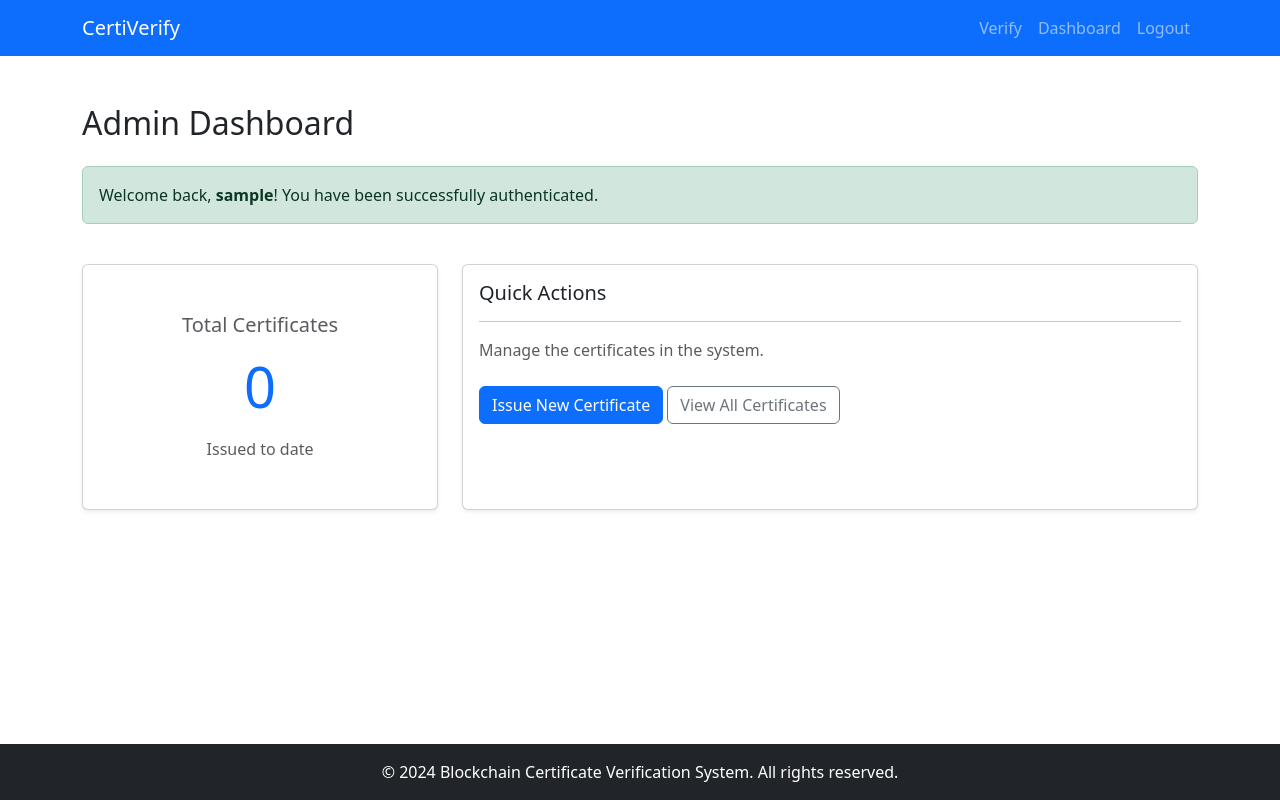
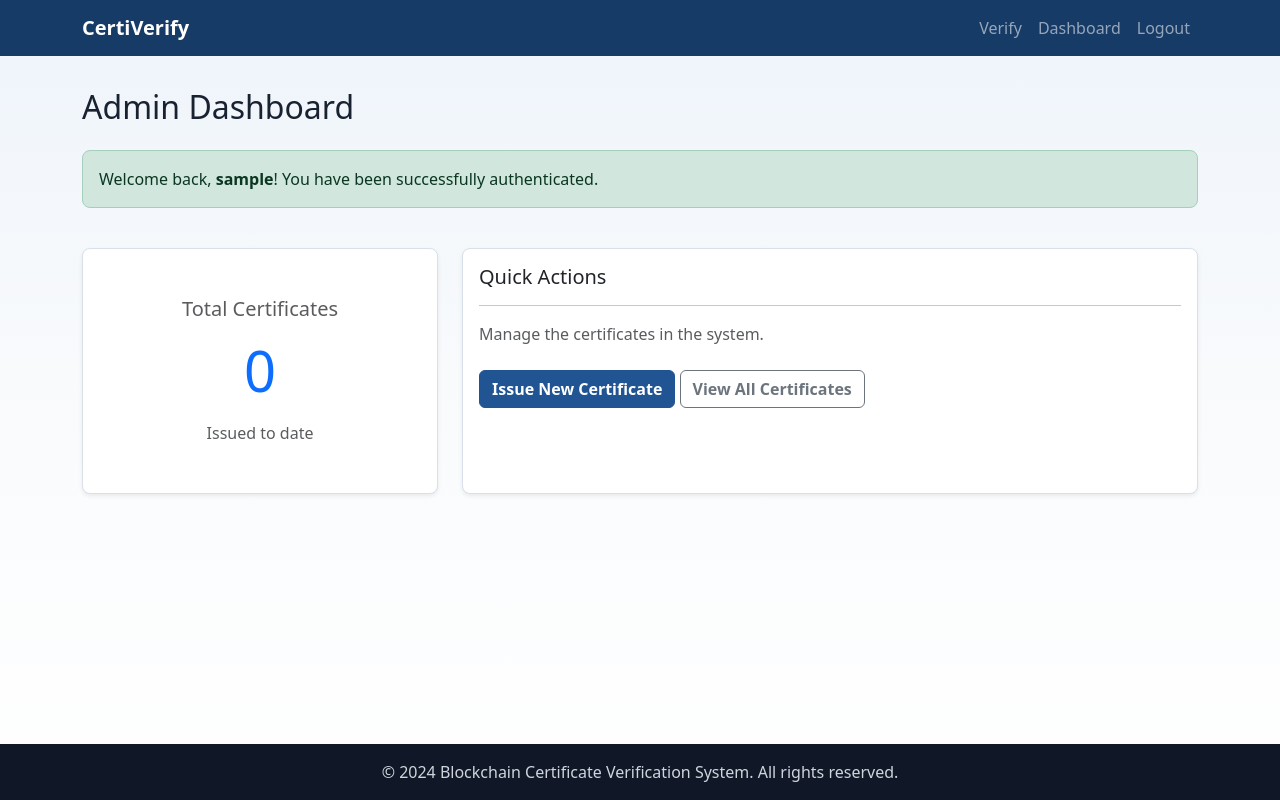
Before and after one commit to abhigyan369/Blockchain-Certificate-Verification-System, a Django app: page /dashboard/ in a window 1280 px wide. Run offline with Django 5.2, Linux system fonts and the light colour scheme; the visitor is signed in with stand-in values (Sample User, id 1); data that the repository does not hold is empty.

Commit message:
Polish shared application layout

```diff
--- /dev/null
+++ b/static/css/app.css
@@ -0,0 +1,229 @@
+:root {
+    --surface: #ffffff;
+    --surface-muted: #f5f7fb;
+    --ink: #182230;
+    --ink-muted: #667085;
+    --line: #d9e0ea;
+    --brand: #205493;
+    --brand-dark: #173b67;
+    --accent: #0f766e;
+    --success: #16803c;
+    --warning: #a15c00;
+    --danger: #b42318;
+    --shadow-sm: 0 8px 20px rgba(24, 34, 48, 0.06);
+    --shadow-md: 0 16px 36px rgba(24, 34, 48, 0.10);
+}
+
+body.app-shell {
+    min-height: 100vh;
+    display: flex;
+    flex-direction: column;
+    color: var(--ink);
+    background:
+        linear-gradient(180deg, #eef4fb 0, #f8fafc 360px, #ffffff 100%);
+}
+
+.app-main {
+    flex: 1;
+    margin-top: 2rem;
+    margin-bottom: 3rem;
+}
+
+.app-navbar {
+    background: var(--brand-dark);
+    box-shadow: 0 1px 0 rgba(255, 255, 255, 0.10);
+}
+
+.navbar-brand {
+    letter-spacing: 0;
+}
+
+.nav-link {
+    border-radius: 6px;
+    transition: background-color 160ms ease, color 160ms ease;
+}
+
+.nav-link:hover,
+.nav-link:focus {
+    background: rgba(255, 255, 255, 0.12);
+}
+
+.app-footer {
+    background: #101828;
+    color: #d0d5dd;
+}
+
+.page-header {
+    display: flex;
+    align-items: center;
+    justify-content: space-between;
+    gap: 1rem;
+    margin-bottom: 1.5rem;
+}
+
+.page-title {
+    margin: 0;
+    font-size: clamp(1.5rem, 2vw, 2rem);
+    font-weight: 700;
+    color: var(--ink);
+}
+
+.page-subtitle {
+    margin: 0.35rem 0 0;
+    color: var(--ink-muted);
+}
+
+.card {
+    border: 1px solid var(--line);
+    border-radius: 8px;
+    box-shadow: var(--shadow-sm);
+}
+
+.card:hover {
+    box-shadow: var(--shadow-md);
+    transition: box-shadow 180ms ease;
+}
+
+.btn {
+    border-radius: 6px;
+    font-weight: 600;
+    transition: transform 160ms ease, box-shadow 160ms ease, background-color 160ms ease;
+}
+
+.btn:hover {
+    transform: translateY(-1px);
+}
+
+.btn-primary {
+    background: var(--brand);
+    border-color: var(--brand);
+}
+
+.btn-primary:hover,
+.btn-primary:focus {
+    background: var(--brand-dark);
+    border-color: var(--brand-dark);
+}
+
+.btn-outline-primary {
+    color: var(--brand);
+    border-color: var(--brand);
+}
+
+.table {
+    margin-bottom: 0;
+}
+
+.table thead th {
+    color: #344054;
+    font-size: 0.78rem;
+    text-transform: uppercase;
+    letter-spacing: 0;
+}
+
+.table td,
+.table th {
+    vertical-align: middle;
+}
+
+.form-control,
+.form-select {
+    border-color: #cfd8e3;
+    border-radius: 6px;
+    min-height: 2.75rem;
+}
+
+.form-control:focus,
+.form-select:focus {
+    border-color: var(--brand);
+    box-shadow: 0 0 0 0.2rem rgba(32, 84, 147, 0.16);
+}
+
+.alert {
+    border-radius: 8px;
+}
+
+.badge {
+    border-radius: 999px;
+    padding: 0.42rem 0.7rem;
+}
+
+.stat-card {
+    min-height: 168px;
+}
+
+.stat-value {
+    font-size: clamp(2rem, 5vw, 3rem);
+    font-weight: 750;
+    color: var(--brand);
+}
+
+.action-row {
+    display: flex;
+    flex-wrap: wrap;
+    gap: 0.5rem;
+}
+
+.verify-status-icon {
+    width: 72px;
+    height: 72px;
+    margin: 0 auto 1.25rem;
+    display: grid;
+    place-items: center;
+    border-radius: 50%;
+}
+
+.verify-status-icon.success {
+    color: var(--success);
+    background: #e7f6ec;
+}
+
+.verify-status-icon.warning {
+    color: var(--warning);
+    background: #fff4e5;
+}
+
+.verify-status-icon.danger {
+    color: var(--danger);
+    background: #fde8e7;
+}
+
+.hero-panel {
+    border-radius: 8px;
+    background: linear-gradient(135deg, #ffffff 0%, #eef6ff 100%);
+    border: 1px solid var(--line);
+    box-shadow: var(--shadow-sm);
+}
+
+.feature-tile {
+    min-height: 100%;
+}
+
+@media (max-width: 767.98px) {
+    .app-main {
+        margin-top: 1.25rem;
+        margin-bottom: 2rem;
+    }
+
+    .page-header {
+        align-items: stretch;
+        flex-direction: column;
+    }
+
+    .page-header .btn {
+        width: 100%;
+    }
+
+    .card-body {
+        padding: 1.25rem;
+    }
+
+    .action-row .btn {
+        flex: 1 1 100%;
+    }
+
+    .table-responsive {
+        border: 1px solid var(--line);
+        border-radius: 8px;
+    }
+}
--- a/templates/base.html
+++ b/templates/base.html
@@ -1,4 +1,5 @@
 <!DOCTYPE html>
+{% load static %}
 <html lang="en">
 <head>
     <meta charset="UTF-8">
@@ -6,22 +7,13 @@
     <title>Blockchain Certificate Verification</title>
     <!-- Bootstrap CSS CDN -->
     <link href="https://cdn.jsdelivr.net/npm/bootstrap@5.3.0/dist/css/bootstrap.min.css" rel="stylesheet">
-    <style>
-        body {
-            display: flex;
-            flex-direction: column;
-            min-height: 100vh;
-        }
-        main {
-            flex: 1;
-        }
-    </style>
+    <link href="{% static 'css/app.css' %}" rel="stylesheet">
 </head>
-<body>
+<body class="app-shell">
     <!-- Navbar -->
-    <nav class="navbar navbar-expand-lg navbar-dark bg-primary">
+    <nav class="navbar navbar-expand-lg navbar-dark app-navbar">
         <div class="container">
-            <a class="navbar-brand" href="{% url 'home' %}">CertiVerify</a>
+            <a class="navbar-brand fw-semibold" href="{% url 'home' %}">CertiVerify</a>
             <button class="navbar-toggler" type="button" data-bs-toggle="collapse" data-bs-target="#navbarNav">
                 <span class="navbar-toggler-icon"></span>
             </button>
@@ -48,13 +40,13 @@
     </nav>
 
     <!-- Main Content -->
-    <main class="container my-5">
+    <main class="container app-main">
         {% block content %}
         {% endblock %}
     </main>
 
     <!-- Footer -->
-    <footer class="bg-dark text-white text-center py-3">
+    <footer class="app-footer text-center py-3">
         <div class="container">
             <p class="mb-0">&copy; 2024 Blockchain Certificate Verification System. All rights reserved.</p>
         </div>
```
